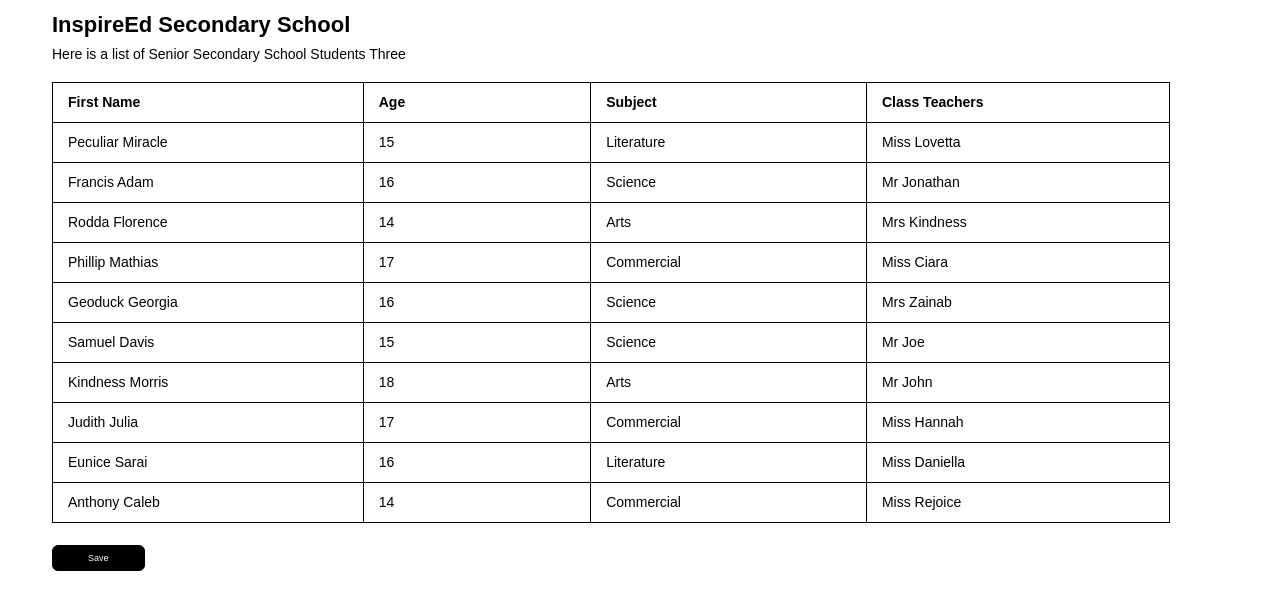
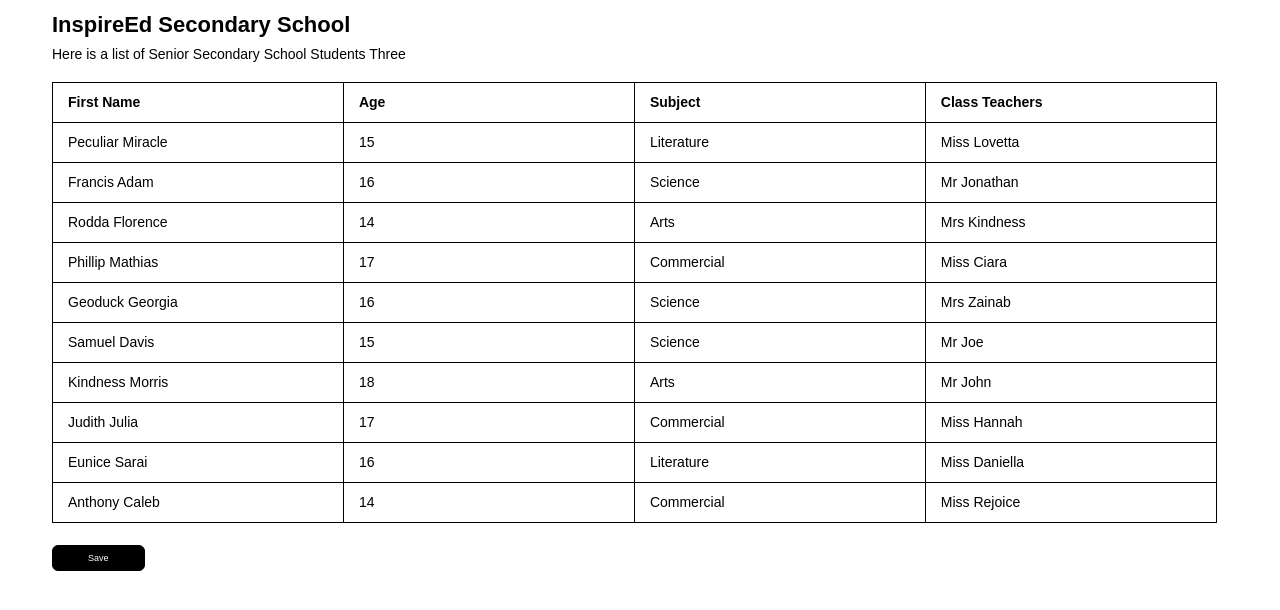
Before and after one commit to Paulpular/JP-wk2-asign, a plain HTML site: page index.html in a window 1280 px wide. Drawn offline with Linux system fonts and the light colour scheme.

Commit message:
commit settings

```diff
--- a/styles.css
+++ b/styles.css
@@ -13,15 +13,18 @@ h1 {
 p {
     margin: 0 0 20px 52px;
     font-size: 14px;
+
 }
 
 table, tbody, tr, th, td {
     border: 1px solid black;
     border-collapse: collapse;
-    padding: 11px 185px 12px 15px;
+    padding: 11px 0 12px 15px;
     margin: 0 52px 0 52px;
     text-align: left;
     font-size: 14px;
+    table-layout: fixed;
+    width: 91%;
 }
 
 button {
```
